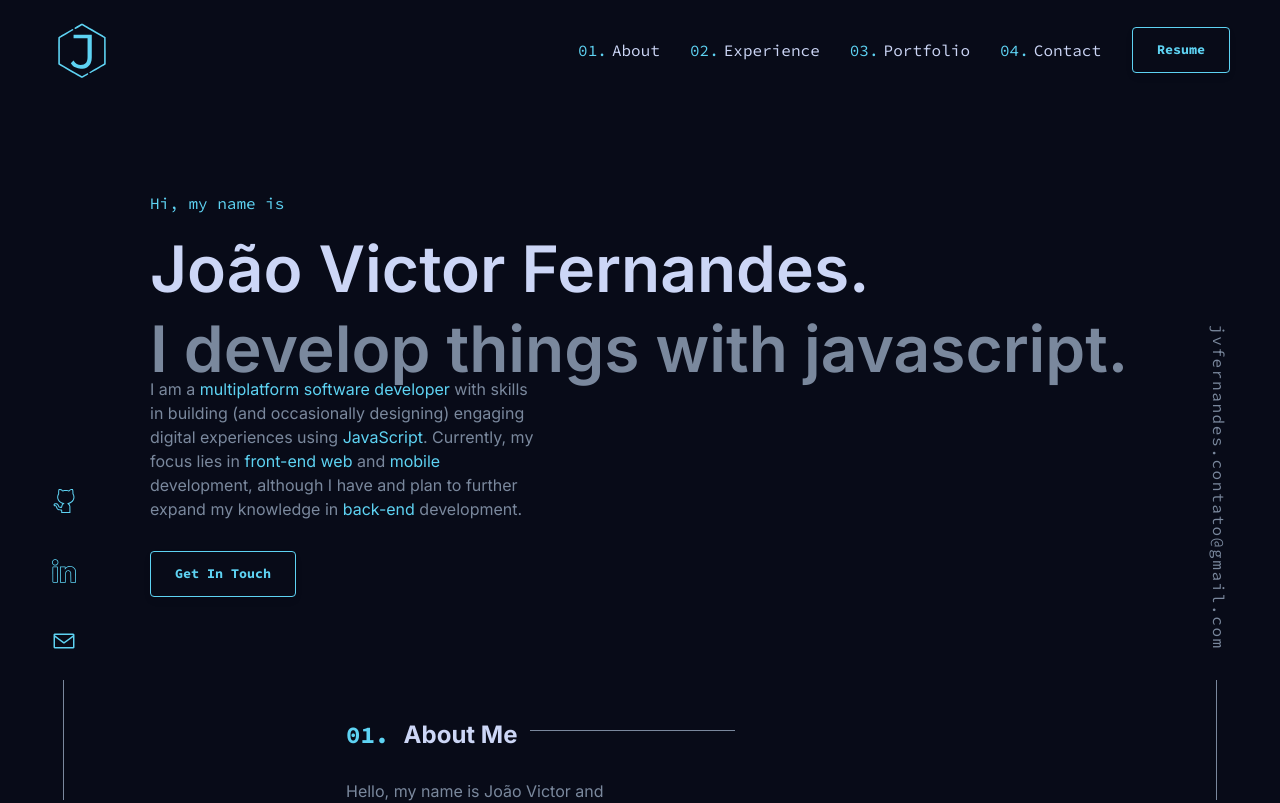
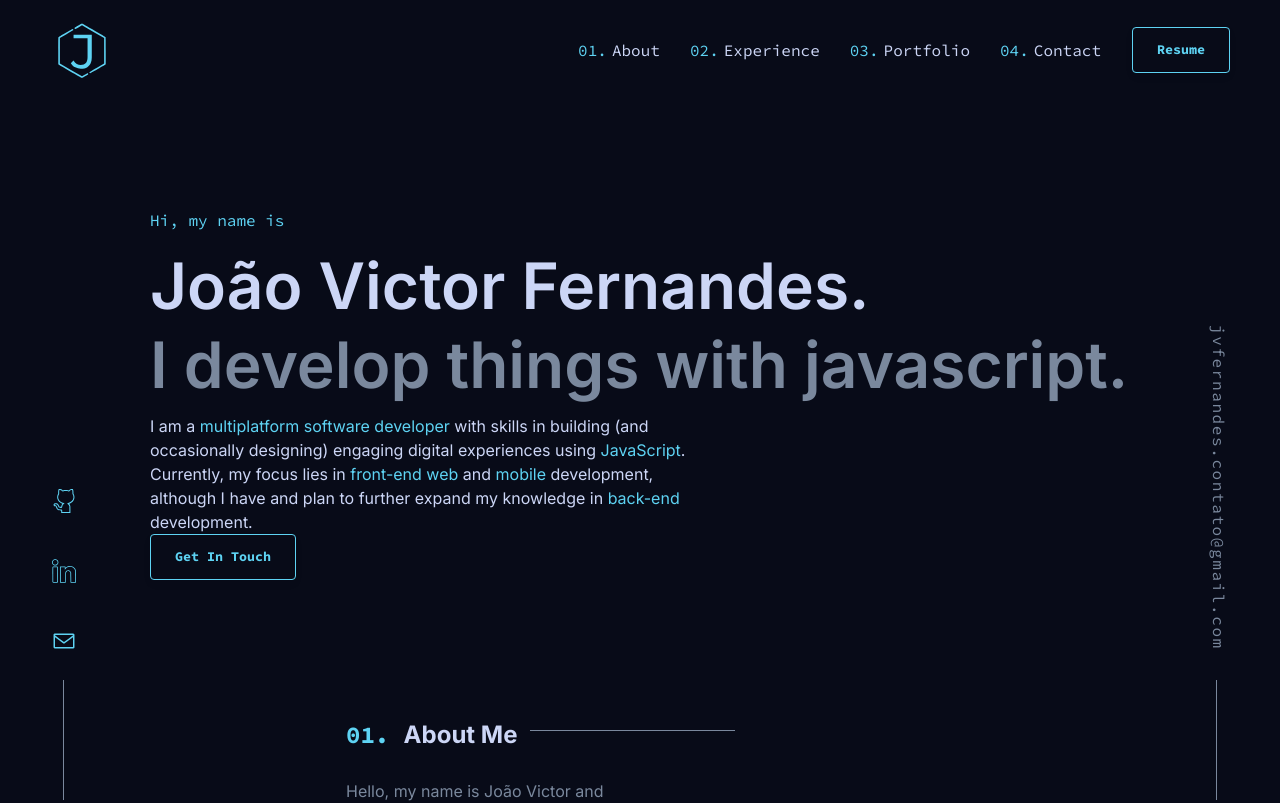
Before and after one commit to JvFern4ndes/MyPersonalWebsite, a React (Vite) app in the folder fe/: page / in a window 1280 px wide. Shown: the top 803 px of the page. Built offline with nearby package versions, Linux system fonts and the light colour scheme.

Commit message:
refactor: i turned a div into an p element on my homepage

```diff
--- a/fe/src/Pages/Start/index.jsx
+++ b/fe/src/Pages/Start/index.jsx
@@ -1,6 +1,6 @@
 /* eslint-disable max-len */
 import {
-  Container, Content, ThirdText,
+  Container, Content,
 } from './styles';
 import Button from '../../components/Button';
 import ColorTexts from '../../components/ColorTexts';
@@ -17,9 +17,11 @@ export default function Home() {
       <Content style={{ transitionDelay: '300' }}>
         <h3>I develop things with javascript.</h3>
       </Content>
-      <ThirdText>
-        I am a<ColorTexts> multiplatform software developer</ColorTexts> with skills in building (and occasionally designing) engaging digital experiences using<ColorTexts> JavaScript</ColorTexts>. Currently, my focus lies in<ColorTexts> front-end web</ColorTexts> and{' '}<ColorTexts>mobile</ColorTexts> development, although I have and plan to further expand my knowledge in<ColorTexts> back-end</ColorTexts> development.
-      </ThirdText>
+      <Content style={{ transitionDelay: '400' }}>
+        <p>
+          I am a<ColorTexts> multiplatform software developer</ColorTexts> with skills in building (and occasionally designing) engaging digital experiences using<ColorTexts> JavaScript</ColorTexts>. Currently, my focus lies in<ColorTexts> front-end web</ColorTexts> and{' '}<ColorTexts>mobile</ColorTexts> development, although I have and plan to further expand my knowledge in<ColorTexts> back-end</ColorTexts> development.
+        </p>
+      </Content>
       <Button>Get In Touch</Button>
 
     </Container>
--- a/fe/src/Pages/Start/styles.jsx
+++ b/fe/src/Pages/Start/styles.jsx
@@ -56,13 +56,12 @@ export const Content = styled.div`
     line-height: 0.9;
     display: block;
   }
-`;
 
-export const SecondText = styled.div`
-  font-size: 64px;
-  font-weight: 600;
-  color: ${({ theme }) => theme.secondaryColor};
-  margin-bottom: 1%;
+  p {
+    margin: 20px 0px 0px;
+    max-width: 540px;
+    display: block;
+  }
 `;
 
 export const ThirdText = styled.div`
```
